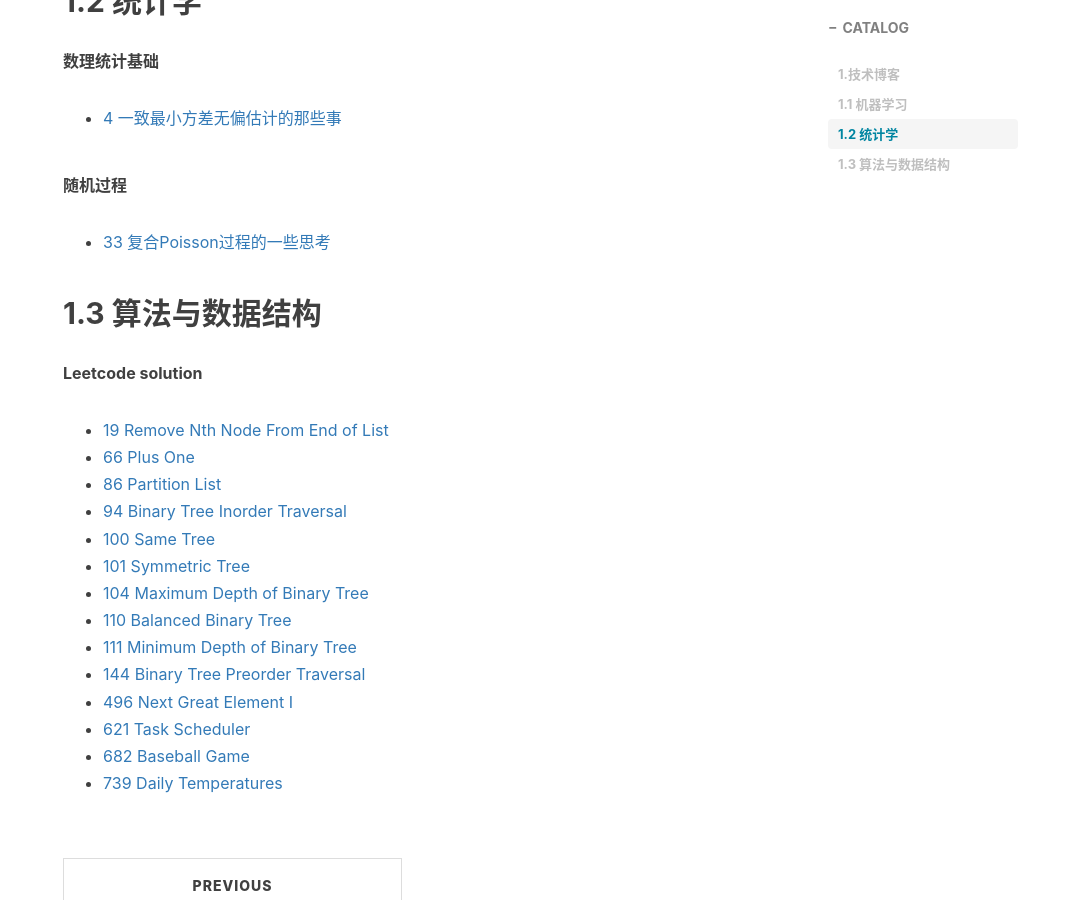
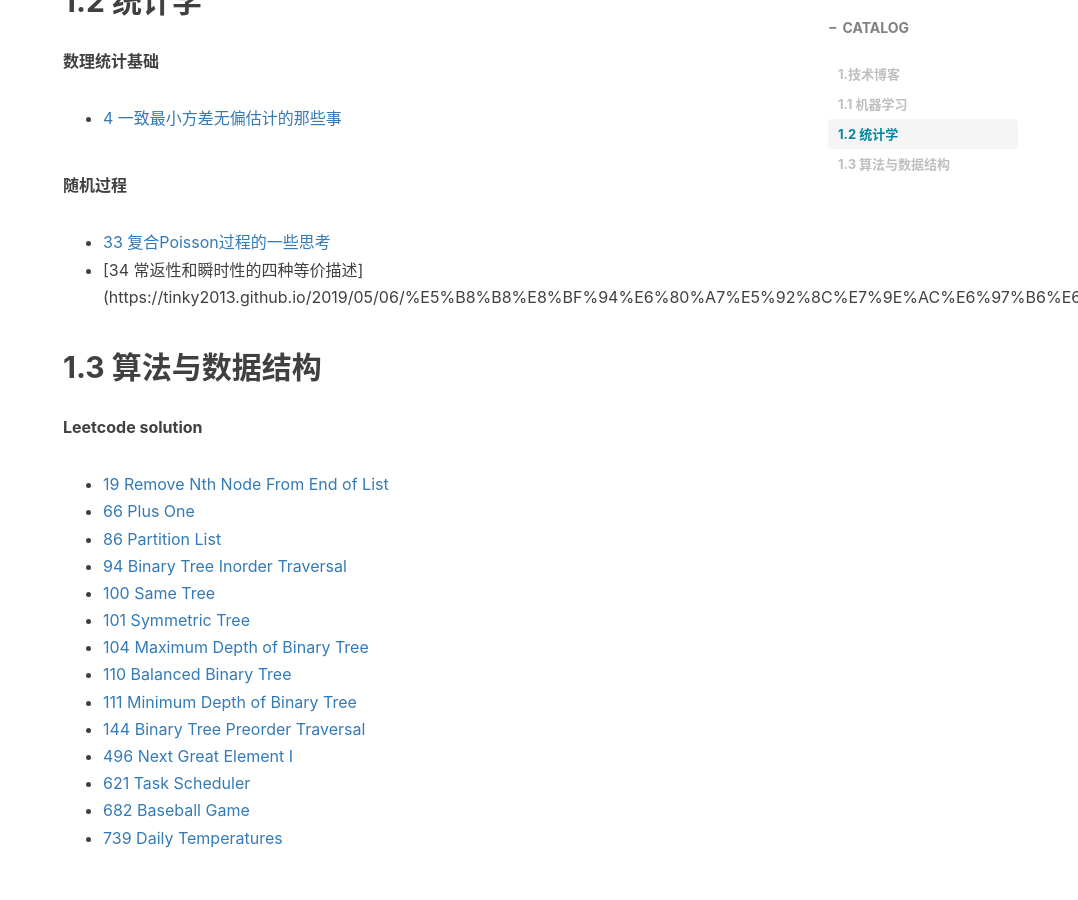
Before and after one commit to ZaccWu/ZaccWu.github.io, a Jekyll site: the page built from _posts/2099-01-01-[置顶]：我的文章链接.md, in a window 1280 px wide and 900 px high, scrolled down 876 px. Shown: the whole window, without its empty margins (202-1280 px from the left). Built offline with Jekyll 4.4.1, drawn with Linux system fonts in a browser that asks for light colours; nearby versions of some CDN libraries; comment, search, counter and statistics services are not loaded.

Commit message:
Update 2099-01-01-[置顶]：我的文章链接.md

```diff
--- a/_posts/2099-01-01-[置顶]：我的文章链接.md
+++ b/_posts/2099-01-01-[置顶]：我的文章链接.md
@@ -26,6 +26,8 @@ tags:                               #标签
 
 **随机过程**
 * [33 复合Poisson过程的一些思考](https://tinky2013.github.io/2019/05/03/%E5%A4%8D%E5%90%88Poisson%E8%BF%87%E7%A8%8B%E7%9A%84%E4%B8%80%E4%BA%9B%E6%80%9D%E8%80%83/)
+* [34 常返性和瞬时性的四种等价描述]
+(https://tinky2013.github.io/2019/05/06/%E5%B8%B8%E8%BF%94%E6%80%A7%E5%92%8C%E7%9E%AC%E6%97%B6%E6%80%A7%E7%9A%84%E5%9B%9B%E7%A7%8D%E7%AD%89%E4%BB%B7%E6%8F%8F%E8%BF%B0/)
 
 ## 1.3 算法与数据结构
 **Leetcode solution**
```
